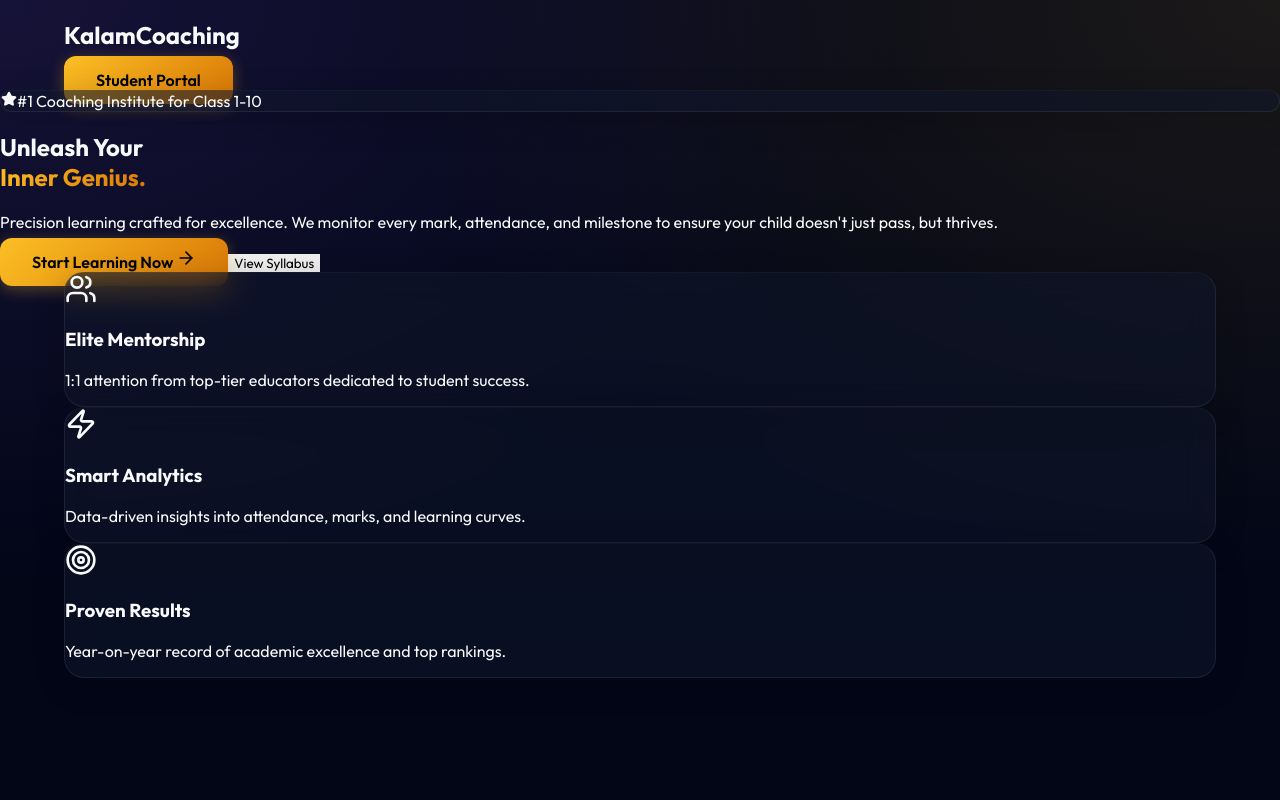
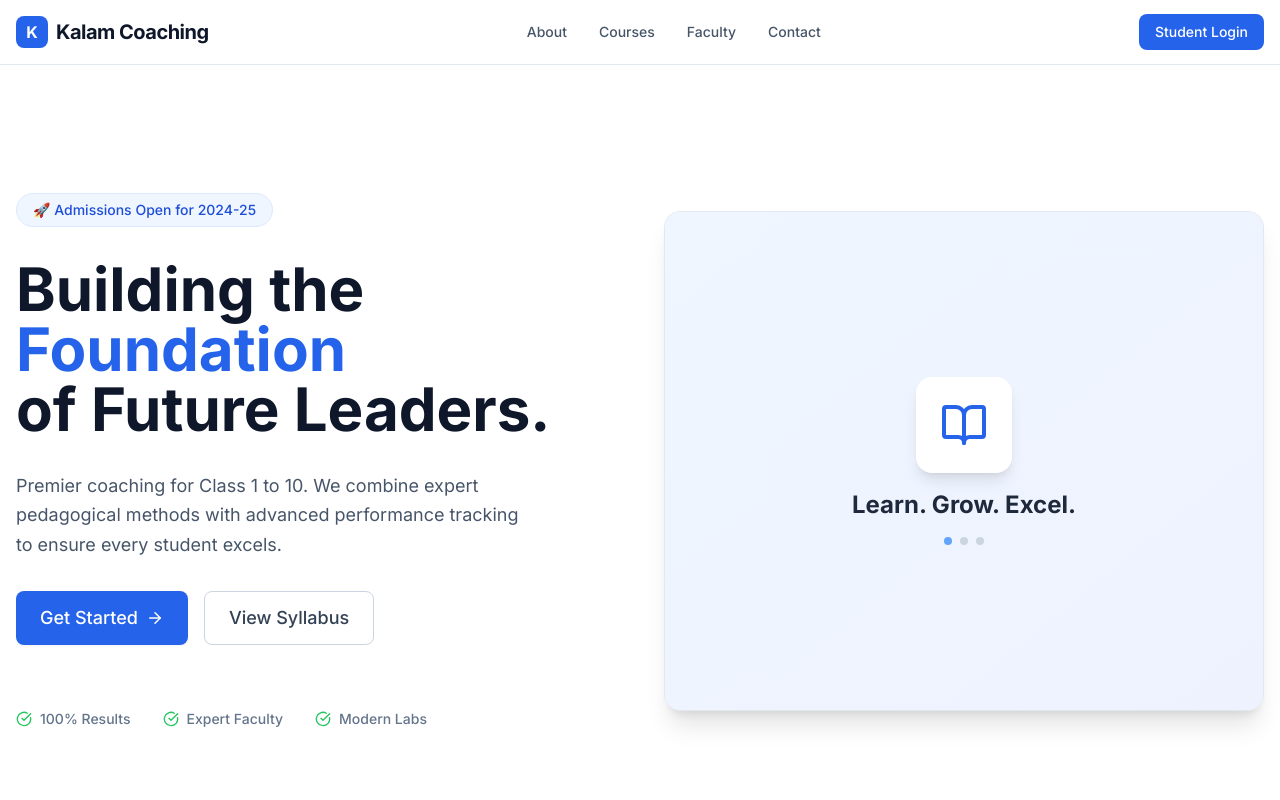
Before and after one commit to princeking0077/shahfaizcoaching, a React (Vite) app in the folder client/: page / in a window 1280 px wide. Shown: the top 800 px of the page. Built offline with nearby package versions, Linux system fonts and the light colour scheme.

Commit message:
Fix: Downgrade Tailwind, Install PostCSS, and Deploy Professional Theme

```diff
--- /dev/null
+++ b/client/postcss.config.js
@@ -0,0 +1,6 @@
+export default {
+    plugins: {
+        tailwindcss: {},
+        autoprefixer: {},
+    },
+}
--- a/client/src/index.css
+++ b/client/src/index.css
@@ -1,143 +1,36 @@
-@import url('https://fonts.googleapis.com/css2?family=Outfit:wght@300;400;600;700&display=swap');
+@import url('https://fonts.googleapis.com/css2?family=Inter:wght@300;400;500;600;700&display=swap');
+
+@tailwind base;
+@tailwind components;
+@tailwind utilities;
 
 :root {
-  /* Premium Palette */
-  --primary-base: #020617;
-  /* Deepest Navy */
-  --primary-light: #0f172a;
-  --accent-gold: #fbbf24;
-  --accent-gold-glow: #d97706;
-  --accent-purple: #8b5cf6;
-  --text-main: #f8fafc;
-  --text-muted: #94a3b8;
-
-  /* Glassmorphism */
-  --glass-bg: rgba(15, 23, 42, 0.6);
-  --glass-border: rgba(255, 255, 255, 0.08);
-  --glass-highlight: rgba(255, 255, 255, 0.03);
-
-  --font-main: 'Outfit', sans-serif;
+  --primary: #0f172a;
 }
 
 body {
-  margin: 0;
-  font-family: var(--font-main);
-  background-color: var(--primary-base);
-  background-image:
-    radial-gradient(at 0% 0%, rgba(139, 92, 246, 0.15) 0px, transparent 50%),
-    radial-gradient(at 100% 0%, rgba(251, 191, 36, 0.1) 0px, transparent 50%);
-  color: var(--text-main);
+  font-family: 'Inter', sans-serif;
   -webkit-font-smoothing: antialiased;
-  overflow-x: hidden;
-  min-height: 100vh;
+  background-color: #f8fafc;
+  /* Light background */
+  color: #0f172a;
 }
 
-* {
-  box-sizing: border-box;
-}
-
-a {
-  text-decoration: none;
-  color: inherit;
-}
-
-button {
-  font-family: var(--font-main);
-  cursor: pointer;
-  border: none;
-  outline: none;
-}
-
-/* Utilities */
-.container {
-  max-width: 1200px;
-  margin: 0 auto;
-  padding: 0 24px;
-}
-
-/* Premium Buttons */
-.btn {
-  padding: 14px 32px;
-  border-radius: 12px;
-  font-weight: 600;
-  transition: all 0.3s cubic-bezier(0.4, 0, 0.2, 1);
-  position: relative;
-  overflow: hidden;
-}
-
-.btn-primary {
-  background: linear-gradient(135deg, var(--accent-gold) 0%, var(--accent-gold-glow) 100%);
-  color: #000;
-  box-shadow: 0 4px 15px rgba(251, 191, 36, 0.3);
-}
-
-.btn-primary:hover {
-  transform: translateY(-2px) scale(1.02);
-  box-shadow: 0 8px 25px rgba(251, 191, 36, 0.4);
-}
-
-/* Glass Cards */
-.glass-card {
-  background: var(--glass-bg);
-  backdrop-filter: blur(16px);
-  border: 1px solid var(--glass-border);
-  border-top: 1px solid var(--glass-highlight);
-  border-radius: 20px;
-  box-shadow: 0 8px 32px rgba(0, 0, 0, 0.2);
-  transition: all 0.4s ease;
-}
-
-.glass-card:hover {
-  transform: translateY(-5px);
-  background: rgba(30, 41, 59, 0.7);
-  box-shadow: 0 12px 40px rgba(0, 0, 0, 0.4);
-  border-color: rgba(255, 255, 255, 0.15);
-}
-
-/* Typography & Text Gradients */
-.text-gradient {
-  background: linear-gradient(135deg, #fff 0%, var(--text-muted) 100%);
-  -webkit-background-clip: text;
-  -webkit-text-fill-color: transparent;
-}
-
-.text-gradient-gold {
-  background: linear-gradient(135deg, #fbbf24 0%, #d97706 100%);
-  -webkit-background-clip: text;
-  -webkit-text-fill-color: transparent;
-}
-
-/* Animations */
-@keyframes float {
-  0% {
-    transform: translateY(0px);
+/* Base Component Classes */
+@layer components {
+  .btn {
+    @apply px-6 py-3 rounded-lg font-medium transition-all duration-200 active:scale-95 inline-flex items-center justify-center;
   }
 
-  50% {
-    transform: translateY(-20px);
+  .btn-primary {
+    @apply bg-blue-600 text-white hover:bg-blue-700 shadow-sm hover:shadow-md;
   }
 
-  100% {
-    transform: translateY(0px);
+  .btn-outline {
+    @apply border border-slate-300 text-slate-700 hover:bg-slate-50;
+  }
+
+  .nav-link {
+    @apply text-slate-600 hover:text-blue-600 font-medium transition-colors text-sm;
   }
 }
-
-.animate-float {
-  animation: float 6s ease-in-out infinite;
-}
-
-@keyframes fadeInScale {
-  from {
-    opacity: 0;
-    transform: scale(0.95) translateY(20px);
-  }
-
-  to {
-    opacity: 1;
-    transform: scale(1) translateY(0);
-  }
-}
-
-.animate-enter {
-  animation: fadeInScale 0.8s cubic-bezier(0.16, 1, 0.3, 1) forwards;
-}
--- a/client/src/pages/Home.jsx
+++ b/client/src/pages/Home.jsx
@@ -1,73 +1,109 @@
 import { Link } from 'react-router-dom';
-import { BookOpen, Users, Award, ArrowRight, Zap, Target, Star } from 'lucide-react';
+import { BookOpen, Users, Award, ArrowRight, CheckCircle, Smartphone } from 'lucide-react';
 
 const Home = () => {
     return (
-        <div className="min-h-screen overflow-hidden">
+        <div className="bg-slate-50 min-h-screen text-slate-900">
             {/* Navbar */}
-            <nav className="fixed top-0 w-full z-50 backdrop-blur-md border-b border-white/5 bg-slate-900/50">
-                <div className="container py-4 flex justify-between items-center">
-                    <h1 className="text-2xl font-bold tracking-tight">
-                        <span className="text-white">Kalam</span>
-                        <span className="text-yellow-400">Coaching</span>
-                    </h1>
-                    <Link to="/login" className="btn btn-primary px-6 py-2 text-sm">
-                        Student Portal
+            <nav className="bg-white border-b border-slate-200 sticky top-0 z-50">
+                <div className="container mx-auto px-4 h-16 flex justify-between items-center">
+                    <div className="flex items-center gap-2">
+                        <div className="w-8 h-8 bg-blue-600 rounded-lg flex items-center justify-center text-white font-bold">K</div>
+                        <span className="text-xl font-bold text-slate-900 tracking-tight">Kalam Coaching</span>
+                    </div>
+                    <div className="hidden md:flex gap-8">
+                        <a href="#" className="nav-link">About</a>
+                        <a href="#" className="nav-link">Courses</a>
+                        <a href="#" className="nav-link">Faculty</a>
+                        <a href="#" className="nav-link">Contact</a>
+                    </div>
+                    <Link to="/login" className="btn btn-primary text-sm py-2 px-4 shadow-none">
+                        Student Login
                     </Link>
                 </div>
             </nav>
 
             {/* Hero Section */}
-            <header className="relative min-h-screen flex flex-col justify-center items-center text-center px-4 pt-20">
-                {/* Background Blobs */}
-                <div className="absolute top-20 left-10 w-96 h-96 bg-purple-600 rounded-full mix-blend-multiply filter blur-[128px] opacity-30 animate-float"></div>
-                <div className="absolute bottom-20 right-10 w-96 h-96 bg-amber-500 rounded-full mix-blend-multiply filter blur-[128px] opacity-20 animate-float" style={{ animationDelay: '2s' }}></div>
-
-                <div className="relative z-10 max-w-4xl space-y-8 animate-enter">
-                    <div className="inline-flex items-center gap-2 px-4 py-2 rounded-full glass-card border-none bg-white/5 text-yellow-400 font-medium text-sm mb-4">
-                        <Star size={16} fill="currentColor" />
-                        <span>#1 Coaching Institute for Class 1-10</span>
+            <header className="bg-white pt-20 pb-20 lg:pt-32 lg:pb-32 border-b border-slate-100">
+                <div className="container mx-auto px-4 grid lg:grid-cols-2 gap-12 items-center">
+                    <div className="space-y-8 animate-fade-in-up">
+                        <div className="inline-block bg-blue-50 text-blue-700 px-4 py-1.5 rounded-full font-medium text-sm border border-blue-100">
+                            🚀 Admissions Open for 2024-25
+                        </div>
+                        <h1 className="text-5xl lg:text-6xl font-extrabold text-slate-900 leading-tight">
+                            Building the <span className="text-blue-600">Foundation</span> <br />
+                            of Future Leaders.
+                        </h1>
+                        <p className="text-lg text-slate-600 max-w-lg leading-relaxed">
+                            Premier coaching for Class 1 to 10. We combine expert pedagogical methods with advanced performance tracking to ensure every student excels.
+                        </p>
+                        <div className="flex flex-col sm:flex-row gap-4">
+                            <Link to="/login" className="btn btn-primary text-lg flex justify-center items-center gap-2">
+                                Get Started <ArrowRight size={18} />
+                            </Link>
+                            <button className="btn btn-outline text-lg">
+                                View Syllabus
+                            </button>
                         </div>
 
-                    <h2 className="text-6xl md:text-8xl font-bold leading-tight tracking-tight">
-                        Unleash Your <br />
-                        <span className="text-gradient-gold">Inner Genius.</span>
-                    </h2>
+                        <div className="pt-8 flex gap-8 text-slate-500 text-sm font-medium">
+                            <div className="flex items-center gap-2">
+                                <CheckCircle size={16} className="text-green-500" /> 100% Results
+                            </div>
+                            <div className="flex items-center gap-2">
+                                <CheckCircle size={16} className="text-green-500" /> Expert Faculty
+                            </div>
+                            <div className="flex items-center gap-2">
+                                <CheckCircle size={16} className="text-green-500" /> Modern Labs
+                            </div>
+                        </div>
+                    </div>
 
-                    <p className="text-xl text-slate-300 max-w-2xl mx-auto leading-relaxed">
-                        Precision learning crafted for excellence. We monitor every mark, attendance,
-                        and milestone to ensure your child doesn't just pass, but <span className="text-white font-semibold">thrives</span>.
-                    </p>
-
-                    <div className="flex flex-col sm:flex-row gap-4 justify-center pt-8">
-                        <Link to="/login" className="btn btn-primary text-lg flex items-center justify-center gap-2 group">
-                            Start Learning Now <ArrowRight size={20} className="group-hover:translate-x-1 transition-transform" />
-                        </Link>
-                        <button className="px-8 py-3 rounded-xl border border-white/10 hover:bg-white/5 transition-colors font-medium text-slate-300">
-                            View Syllabus
-                        </button>
+                    {/* Hero Image / Graphic */}
+                    <div className="relative lg:h-[500px] bg-slate-100 rounded-2xl overflow-hidden border border-slate-200 shadow-xl lg:order-last order-first">
+                        {/* Abstract Education Graphic representation */}
+                        <div className="absolute inset-0 flex items-center justify-center bg-gradient-to-br from-blue-50 to-indigo-50">
+                            <div className="text-center space-y-4">
+                                <div className="w-24 h-24 bg-white rounded-2xl shadow-lg mx-auto flex items-center justify-center mb-4">
+                                    <BookOpen size={48} className="text-blue-600" />
+                                </div>
+                                <h3 className="text-2xl font-bold text-slate-800">Learn. Grow. Excel.</h3>
+                                <div className="flex justify-center gap-2">
+                                    <div className="w-2 h-2 rounded-full bg-blue-400"></div>
+                                    <div className="w-2 h-2 rounded-full bg-slate-300"></div>
+                                    <div className="w-2 h-2 rounded-full bg-slate-300"></div>
+                                </div>
+                            </div>
+                        </div>
                     </div>
                 </div>
             </header>
 
-            {/* Features Stats */}
-            <section className="py-20 bg-slate-900/50 border-y border-white/5 relative z-10">
-                <div className="container grid md:grid-cols-3 gap-8">
+            {/* Features Section */}
+            <section className="py-24 bg-slate-50">
+                <div className="container mx-auto px-4">
+                    <div className="text-center max-w-2xl mx-auto mb-16">
+                        <h2 className="text-3xl font-bold text-slate-900 mb-4">Why Choose Kalam Coaching?</h2>
+                        <p className="text-slate-600 text-lg">We provide a holistic learning environment that balances academic rigor with personal growth.</p>
+                    </div>
+
+                    <div className="grid md:grid-cols-3 gap-8">
                         <FeatureCard
-                        icon={<Users className="text-purple-400" size={32} />}
-                        title="Elite Mentorship"
-                        desc="1:1 attention from top-tier educators dedicated to student success."
+                            icon={<Users className="text-blue-600" size={32} />}
+                            title="Personalized Mentorship"
+                            desc="Small batch sizes ensure every student receives individual attention from our expert faculty."
                         />
                         <FeatureCard
-                        icon={<Zap className="text-yellow-400" size={32} />}
-                        title="Smart Analytics"
-                        desc="Data-driven insights into attendance, marks, and learning curves."
+                            icon={<Smartphone className="text-indigo-600" size={32} />}
+                            title="Digital Progress Tracking"
+                            desc="Parents can track marks, attendance, and assignment status in real-time via our portal."
                         />
                         <FeatureCard
-                        icon={<Target className="text-blue-400" size={32} />}
-                        title="Proven Results"
-                        desc="Year-on-year record of academic excellence and top rankings."
+                            icon={<Award className="text-purple-600" size={32} />}
+                            title="Proven Track Record"
+                            desc="Consistently producing state toppers and distinction holders for the past 5 years."
                         />
+                    </div>
                 </div>
             </section>
         </div>
@@ -75,12 +111,12 @@ const Home = () => {
 };
 
 const FeatureCard = ({ icon, title, desc }) => (
-    <div className="glass-card p-8 group cursor-default">
-        <div className="w-14 h-14 rounded-xl bg-white/5 flex items-center justify-center mb-6 group-hover:bg-white/10 transition-colors">
+    <div className="bg-white p-8 rounded-xl shadow-sm hover:shadow-md transition-shadow border border-slate-100">
+        <div className="w-14 h-14 bg-slate-50 rounded-lg flex items-center justify-center mb-6">
             {icon}
         </div>
-        <h3 className="text-2xl font-bold mb-3 text-white group-hover:text-yellow-400 transition-colors">{title}</h3>
-        <p className="text-slate-400 leading-relaxed">{desc}</p>
+        <h3 className="text-xl font-bold text-slate-900 mb-3">{title}</h3>
+        <p className="text-slate-600 leading-relaxed">{desc}</p>
     </div>
 );
 
```
Also changed, not shown: client/package.json (+6 -3 lines), client/tailwind.config.js (added, +24 -0 lines), 6 other files (tests, documents, lock files or other folders). Lines whose indentation alone changed are shown as unchanged.
